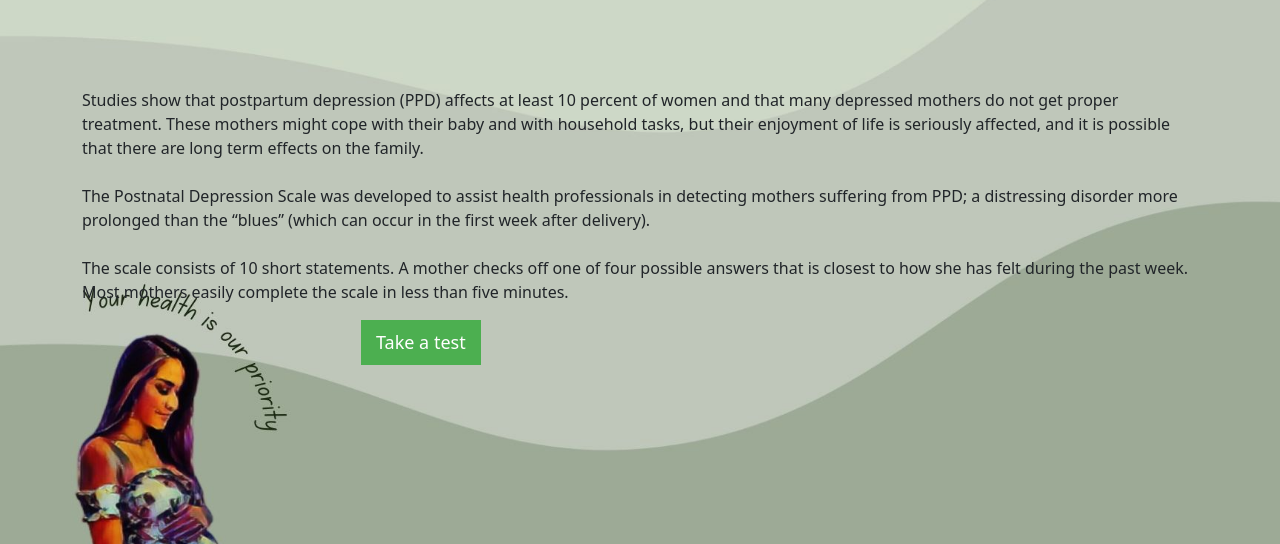
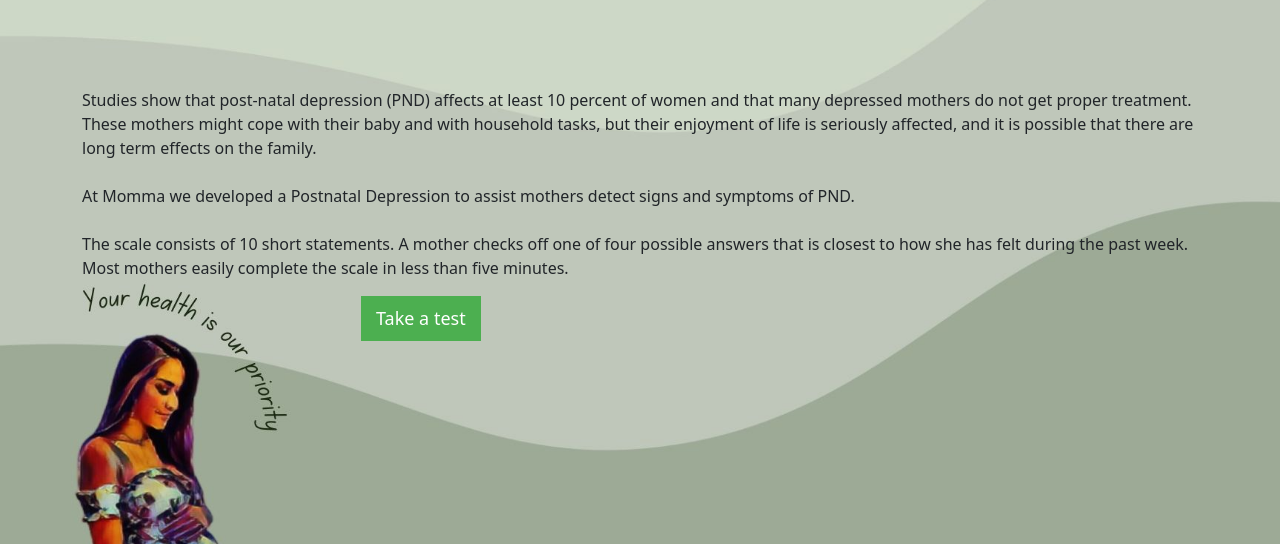
Before and after one commit to kelvin-kahuho/Momma-App---Flask, a Flask app: page /home in a window 1280 px wide. Shown: the part 94-638 px from the top of the page. Run offline with Flask 3, Linux system fonts and the light colour scheme.

Commit message:
Editted text on home page

```diff
--- a/index/templates/home.html
+++ b/index/templates/home.html
@@ -5,7 +5,7 @@
 <p>
     <br>
     <br>
-    Studies show that postpartum depression (PPD) affects
+    Studies show that post-natal depression (PND) affects
     at least 10 percent of women and that many depressed
     mothers do not get proper treatment. These mothers
     might cope with their baby and with household tasks, but
@@ -13,11 +13,7 @@
     possible that there are long term effects on the family.
     <br>
     <br>
-    The Postnatal Depression Scale was
-    developed to assist health professionals in detecting
-    mothers suffering from PPD; a distressing disorder more
-    prolonged than the “blues” (which can occur in the first
-    week after delivery).
+    At Momma we developed a Postnatal Depression to assist mothers detect signs and symptoms of PND.
     <br>
     <br>
     The scale consists of 10 short statements. A mother
```
